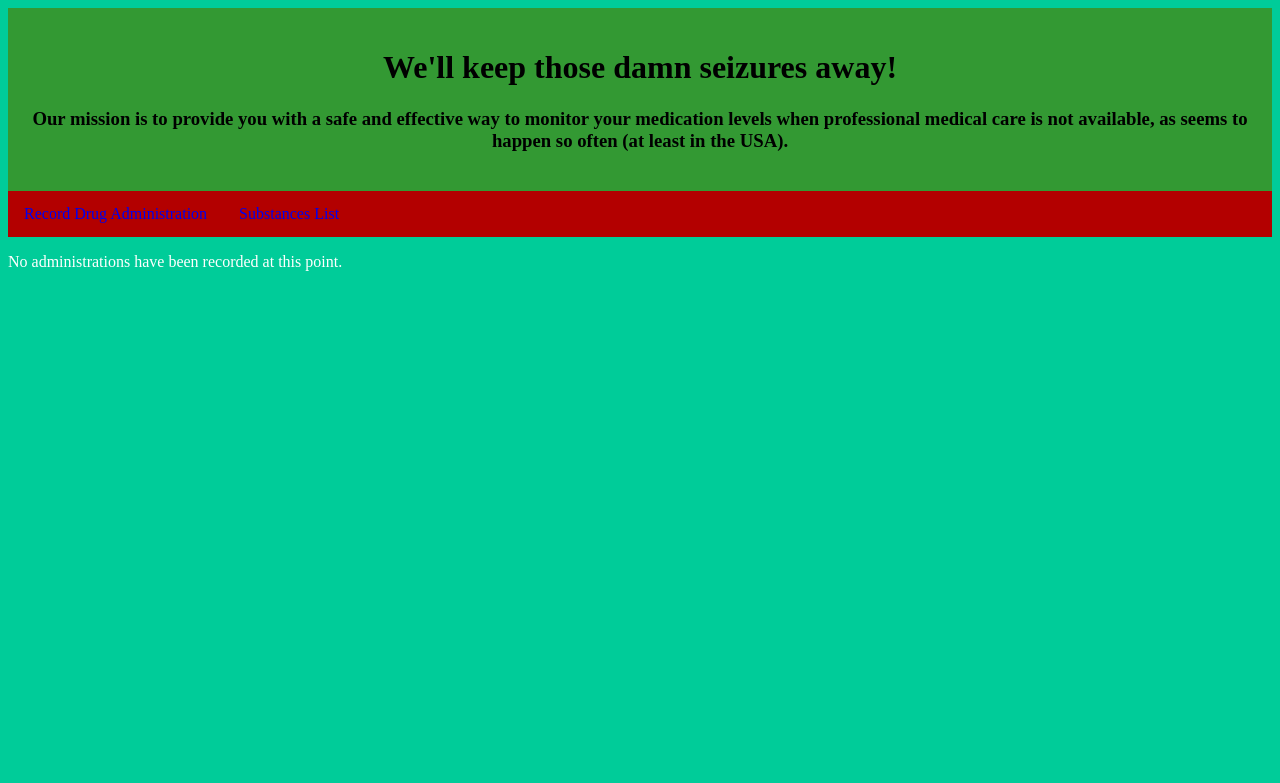
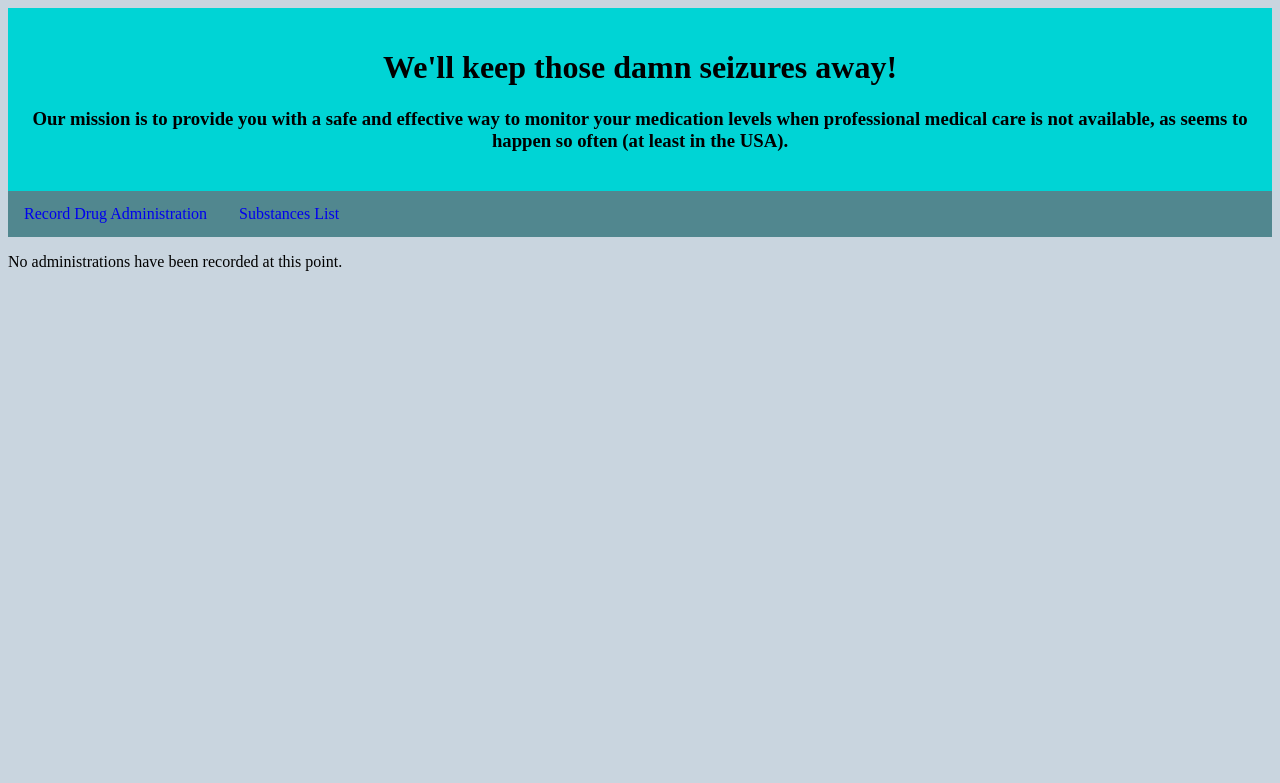
Before and after one commit to dgets/lasttime, a Django app: template recadm/templates/recadm/index.html in a window 1280 px wide. Shown: the top 783 px of the page. Run offline with Django 3.2, Linux system fonts and the light colour scheme; the template is opened without the code that fills it, so the values that code supplies are empty.

Commit message:
Changed color scheme for a little less gushing blood eye injury.

```diff
--- a/recadm/static/recadm/lasttime.css
+++ b/recadm/static/recadm/lasttime.css
@@ -1,6 +1,6 @@
 /* main body */
 body {
-        background-color: #00cc99;
+        background-color: #C9D5DF;
 }
 
 /* heading levels */
@@ -16,13 +16,13 @@ h2 {
 
 /* standard text paragraphs */
 p {
-        color: white;
+        color: black;
 
 }
 
 /* header (container) */
 .header {
-	background-color: #339933;
+	background-color: #00D4D5;
 	text-align: center;
 	padding: 20px;
 }
@@ -30,7 +30,7 @@ p {
 /* navbar (container) */
 .topnav {
 	overflow: hidden;
-	background-color: #b30000;
+	background-color: #51878F;
 }
 
 /* navbar links */
--- a/recadm/templates/recadm/index.html
+++ b/recadm/templates/recadm/index.html
@@ -29,7 +29,7 @@
   <ul>
     {% for admin_details in mydata %}
       <li><a href="{% url 'recadm:detail' admin_details.id %}">
-        {{ admin_details.timestamp }}: {{ admin_details.dosage }}mg
+        {{ admin_details.ts }}: {{ admin_details.dosage }}mg
         {{ admin_details.substance_name }}
       </a></li>
     {% endfor %}
```
Also changed, not shown: other parts of recadm/static/recadm/lasttime.css (+2 -2 lines), subadd/static/subadd/lasttime.css (+6 -6 lines).
